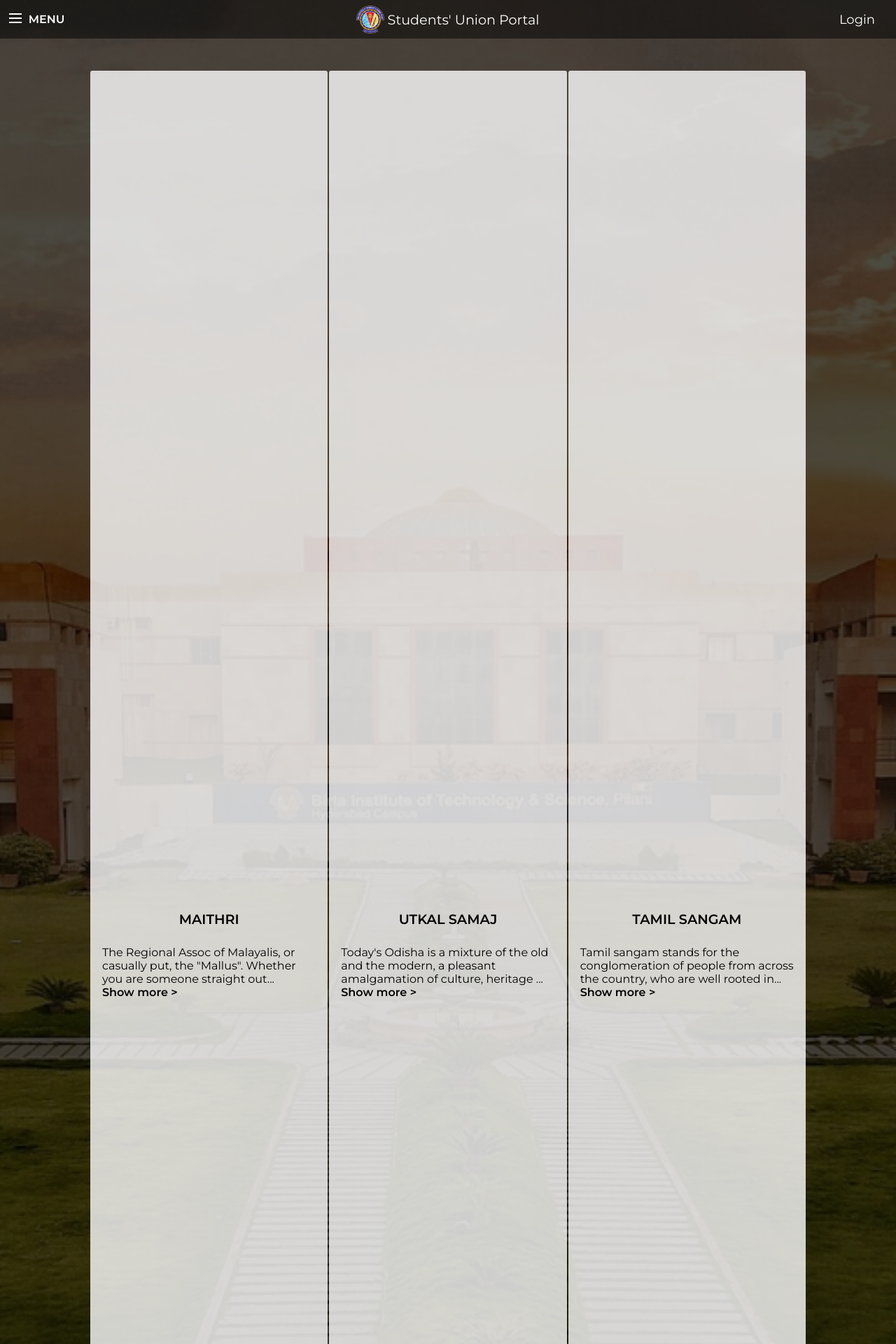
After one commit to bits-su/SU-Portal, a Django app: page /aboutus/reg/ in a window 1280 px wide. The commit adds this page. Shown: the top 1920 px of the page at 70% size. Run offline with Django 3.2, Linux system fonts and the light colour scheme; some libraries are stand-ins or nearby versions.

Commit message:
Add regional assocs

```diff
--- a/app/urls.py
+++ b/app/urls.py
@@ -10,6 +10,7 @@ urlpatterns = [
     path('aboutus/clubs/', views.clubs, name='clubs'),
     path('aboutus/depts/', views.depts, name='depts'),
     path('aboutus/techassoc/', views.techassoc, name='techassoc'),
+    path('aboutus/reg/', views.reg, name='reg'),
     path('aboutus/ngos/', views.ngos, name='ngos'),
     path('calendar/', views.calendar, name='calendar'),
     path('clubs/', views.clubs, name='clubs'),
--- a/app/views.py
+++ b/app/views.py
@@ -59,6 +59,9 @@ def techassoc(request):
 def ngos(request):
     return render(request, 'ngos.html')
 
+def reg(request):
+    return render(request, 'reg.html')
+
 def suevents(request):
     return render(request, 'suevents.html')
 
--- a/project/settings.py
+++ b/project/settings.py
@@ -23,7 +23,7 @@ BASE_DIR = os.path.dirname(os.path.dirname(os.path.abspath(__file__)))
 SECRET_KEY = 'ds8_nk90fi0e5*btrwuf(phh7#$v7+l_x@8z#kh@-x^+kbw3-f'
 
 # SECURITY WARNING: don't run with debug turned on in production!
-# DEBUG = True
+DEBUG = True
 
 ALLOWED_HOSTS = ['localhost', 'su.bits-hyd.org','127.0.0.1']
 AUTH_USER_MODEL = 'app.User'
--- a/templates/aboutus.html
+++ b/templates/aboutus.html
@@ -65,6 +65,12 @@
                 <p class="info more"><a href="ngos/">Know More</a></p>
             </div>
         </div>
+        <div class="carde">
+            <div class="content">
+                <p class="title"><a href="reg/">Regional Assocs</a></p>
+                <p class="info more"><a href="reg/">Know More</a></p>
+            </div>
+        </div>
     </div>
 </div>
 
--- /dev/null
+++ b/templates/reg.html
@@ -0,0 +1,76 @@
+{% extends 'base.html' %}
+
+{% block title %}
+<!DOCTYPE html>
+    <title>Club Details - Students' Union Portal</title>
+    {% load static %}
+    <script src="{% static "app/modals.js" %}" charset="utf-8"></script>
+{% endblock %}
+
+
+{% block content %}
+
+<div id="c-con">
+    <div id="cards">
+        <div class="carde">
+            <div class="content">
+                <p class="title">Maithri</p>
+                <p class="info more">The Regional Assoc of Malayalis, or casually put, the "Mallus". Whether you are someone straight out of Kerala, a Malayali from elsewhere in the country, or just curious to get to know the "Mallu way of life", tag along. We may be small in number, but we make sure we leave a mark, whether it be the grandiose Onam celebrations or the captivating performances on the Sanskriti night.</p>
+            </div>
+        </div>
+        <div class="carde">
+            <div class="content">
+                <p class="title">Utkal Samaj</p>
+                <p class="info more">Today's Odisha is a mixture of the old and the modern, a pleasant amalgamation of culture, heritage and sky high buildings and high-end education. Utkal Samaj strives to do justice to the spirit of Odisha and is responsible for celebrating every Odia BITSian and indulging in all our festivities and culture. From Durga Puja to dancing to the rhythm of Sambalpuri folk songs, Utkal Samaj is a family away from home for all Odias.</p>
+            </div>
+        </div>
+        <div class="carde">
+            <div class="content">
+                <p class="title">Tamil sangam</p>
+                <p class="info more">Tamil sangam stands for the conglomeration of people from across the country, who are well rooted in their ethnic beliefs. To bring such a population together, we organize a number of meets and events, and get together frequently for the celebration of festivals that we call our own. This Sangam helps organize the Pongal Celebration in the campus, that will culminate in a feast for Tamils and non-Tamils alike. In addition, an informal meet will be planned every year, for the Tamil spirit of togetherness and friendship to last beyond our college years.</p>
+            </div>
+        </div>
+        <div class="carde">
+            <div class="content">
+                <p class="title">Baithak</p>
+                <p class="info more">This Assoc covers the states of Punjab, Haryana, Himachal Pradesh, Rajasthan, Delhi and Jammu-Kashmir. The festive celebrations organised by this Assoc include those of Diwali, Guru Purab, Lohri and Baisakhi, for everyone to enjoy. Amidst the diversity, we celebrate the togetherness of all, and so this Assoc is open for everyone to come and contribute and organize all our events. </p>
+            </div>
+        </div>
+        <div class="carde">
+            <div class="content">
+                <p class="title">Gitanjali</p>
+                <p class="info more">Gitanjali is the Bengali regional Assoc of the campus, a union of motivated, highly energetic people. We want to meet and get together with people across the cultures, and organize and celebrate the ceremonious yet sublime festivals like Durga Puja, Saraswati Puja, along with other festivities.  We will look for even more initiatives to collaborate with other Assocs in the future. We will give the campus the feeling of the Bong culture!!!</p>
+            </div>
+        </div>
+        <div class="carde">
+            <div class="content">
+                <p class="title">Kasturi</p>
+                <p class="info more">Regional Assoc for Kannadigas and people calling Karnataka their home. They also organise Ugadi festival.</p>
+                </div>
+            </div>
+            <div class="carde">
+                <div class="content">
+                    <p class="title"> Maharashtra Mandal</p>
+                    <p class="info more">Maharashtra Mandal is an Assoc not only for the people belonging to the Maharashtra state but also for everyone interested in the Maharashtra culture. The Assoc is famously across the campus as "MaMa". We celebrate various festivals like Janmashtami (Dahi Handi), Ganesh Chaturthi and Gudi Padwa, and conduct events like Freshers', Marathi movie screening, Cultural night during Ganesh festival and Farewell for the Pre-Final year students.</p>
+                </div>
+            </div>
+            <div class="carde">
+                <div class="content">
+                    <p class="title">Brindavanam Telugu Association</p>
+                    <p class="info more">Brindavanam, since its inception in 2008, has secured a special place in the hearts of all Telugu-speaking people on the campus: students and staff alike. It is devoted to create awareness and promote the Telugu traditions and customs. The association is an emblem of Telugu language on the campus and its gates are open to any person who is enthusiastic enough to experience the Telugu Heritage and culture. We try to the best of our abilities to keep the Telugu heritage alive on the campus by celebrating Telugu festivals and conducting events aimed at developing the feeling of togetherness among people. </p>
+                </div>
+            </div>
+            <div class="carde">
+                <div class="content">
+                    <p class="title">Gujarati Association</p>
+                    <p class="info more">The Gujarati Association will never cease to amaze. From the land famous for her food, we carry with us the essence that is Gujarat. Be it organizing the grand Dandiya Night in ATMOS (and bringing you food of a different taste) , or coordinating the various tasks during Navaratri and Durga Puja...we do it all. And that's not it. We'll also teach you how to play Garba, with grace... in our Dandiya Workshops! Prepare to see a culture you have never seen anywhere else in India. Welcoming Gujaratis and non Gujaratis alike, we are the beloved 'Gujju Assoc'. </p>
+                </div>
+            </div>
+            <div class="carde">
+                <div class="content">
+                    <p class="title">Sangam</p>
+                    <p class="info more">Sangam is biggest collaboration of states in India, including Madhya Pradesh, Uttar Pradesh, Chattisgarh, Bihar, Jharkhand, Uttrakhand, and the seven Sisters. We organise the festivals grand Indian festivals of Diwali, Dussehera, Durga Puja with pomp and splendor. Our aim behind celebrating these festivals is to create a festive atmosphere on campus and by that, strengthen the bond between our students and faculty from different parts of India. We would love to make you guys a part of it! </p>
+                </div>
+            </div>
+        </div>
+        {% endblock %}>
```
